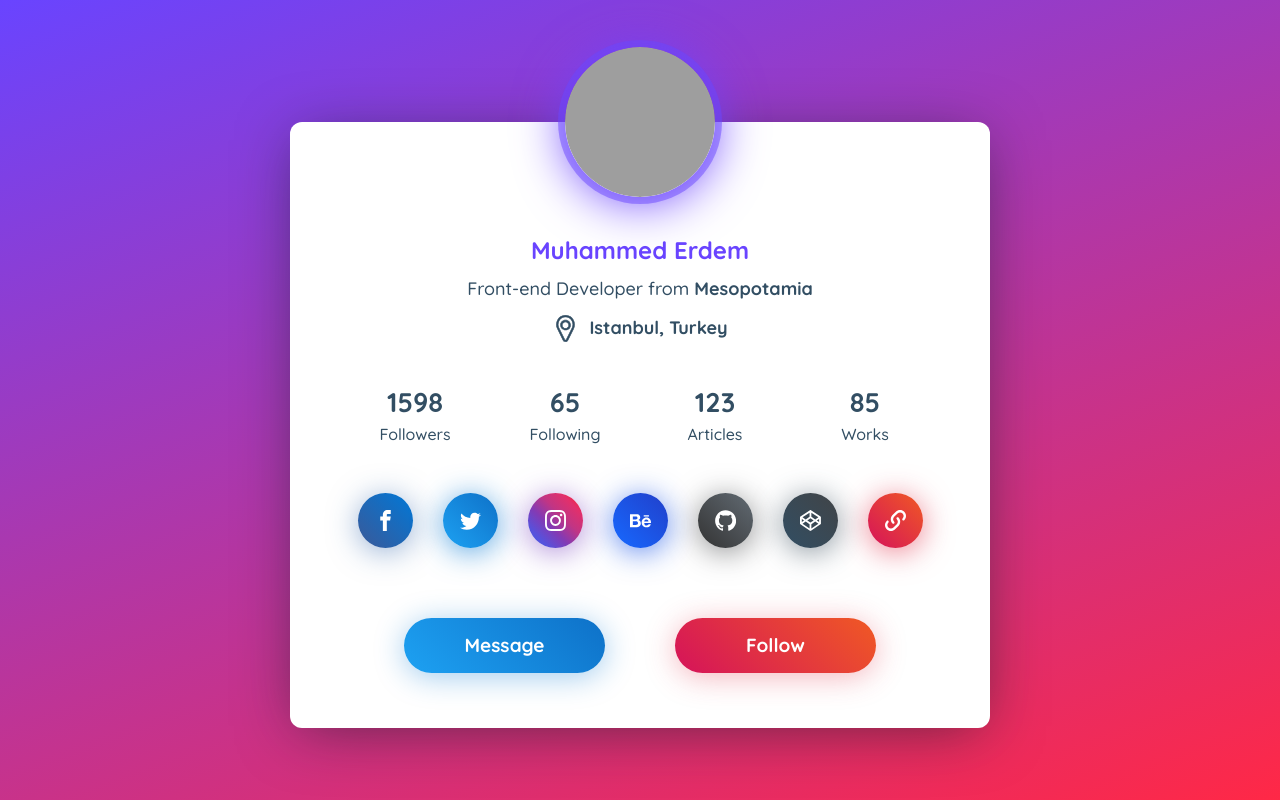
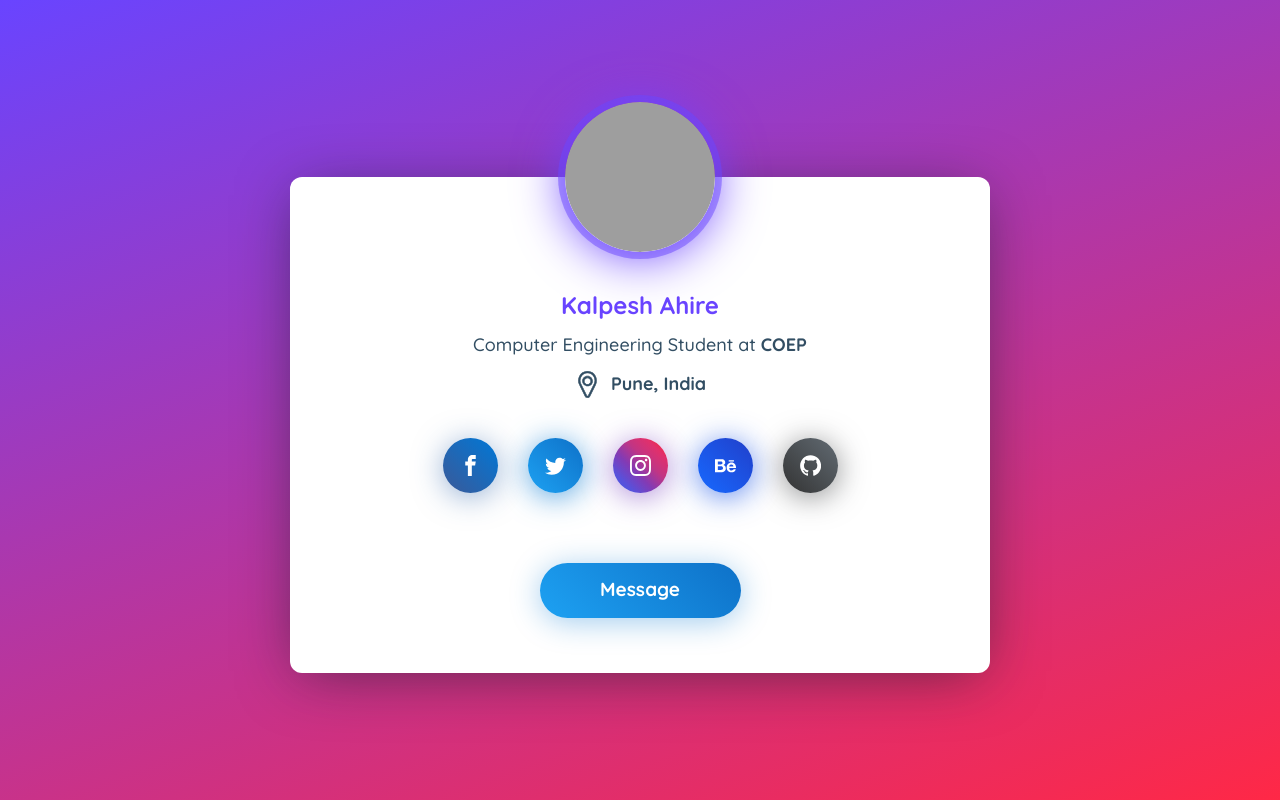
Before and after one commit to Kalpesh-18/kalpesh-18.github.io, a plain HTML site: page index.html in a window 1280 px wide. Drawn offline with nearby package versions, Linux system fonts and the light colour scheme; grey boxes are pictures that could not be loaded.

Commit message:
Update index.html

```diff
--- a/index.html
+++ b/index.html
@@ -2,7 +2,7 @@
 <html lang="en" >
 <head>
   <meta charset="UTF-8">
-  <title>CodePen - Profile Card</title>
+  <title>Kalpesh Ahire</title>
   <meta name="viewport"
       content="width=device-width, user-scalable=no, initial-scale=1.0, maximum-scale=1.0, minimum-scale=1.0"><link rel="stylesheet" href="https://cdnjs.cloudflare.com/ajax/libs/normalize/5.0.0/normalize.min.css">
 <link rel="stylesheet" href="./style.css">
@@ -17,38 +17,16 @@
     </div>
 
     <div class="profile-card__cnt js-profile-cnt">
-      <div class="profile-card__name">Muhammed Erdem</div>
-      <div class="profile-card__txt">Front-end Developer from <strong>Mesopotamia</strong></div>
+      <div class="profile-card__name">Kalpesh Ahire</div>
+      <div class="profile-card__txt">Computer Engineering Student at <strong>COEP</strong></div>
       <div class="profile-card-loc">
         <span class="profile-card-loc__icon">
           <svg class="icon"><use xlink:href="#icon-location"></use></svg>
         </span>
 
         <span class="profile-card-loc__txt">
-          Istanbul, Turkey
+          Pune, India
         </span>
-      </div>
-
-      <div class="profile-card-inf">
-        <div class="profile-card-inf__item">
-          <div class="profile-card-inf__title">1598</div>
-          <div class="profile-card-inf__txt">Followers</div>
-        </div>
-
-        <div class="profile-card-inf__item">
-          <div class="profile-card-inf__title">65</div>
-          <div class="profile-card-inf__txt">Following</div>
-        </div>
-
-        <div class="profile-card-inf__item">
-          <div class="profile-card-inf__title">123</div>
-          <div class="profile-card-inf__txt">Articles</div>
-        </div>
-
-        <div class="profile-card-inf__item">
-          <div class="profile-card-inf__title">85</div>
-          <div class="profile-card-inf__txt">Works</div>
-        </div>
       </div>
 
       <div class="profile-card-social">
@@ -82,23 +60,10 @@
           </span>
         </a>
 
-        <a href="https://codepen.io/JavaScriptJunkie" class="profile-card-social__item codepen" target="_blank">
-          <span class="icon-font">
-              <svg class="icon"><use xlink:href="#icon-codepen"></use></svg>
-          </span>
-        </a>
-
-        <a href="http://muhammederdem.com.tr/" class="profile-card-social__item link" target="_blank">
-          <span class="icon-font">
-              <svg class="icon"><use xlink:href="#icon-link"></use></svg>
-          </span>
-        </a>
-
       </div>
 
       <div class="profile-card-ctr">
         <button class="profile-card__button button--blue js-message-btn">Message</button>
-        <button class="profile-card__button button--orange">Follow</button>
       </div>
     </div>
 
```
